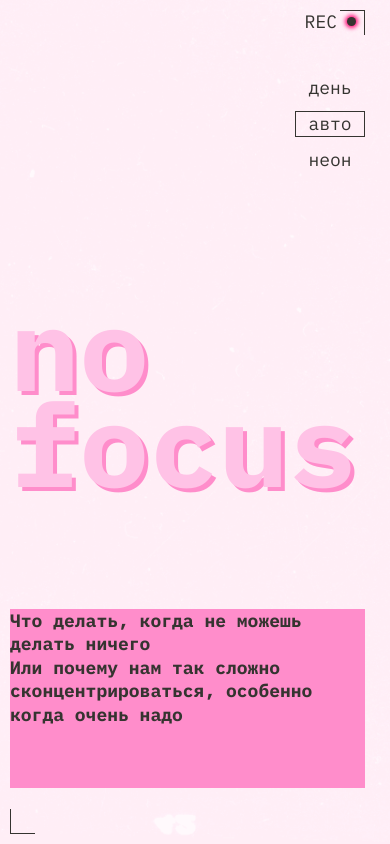
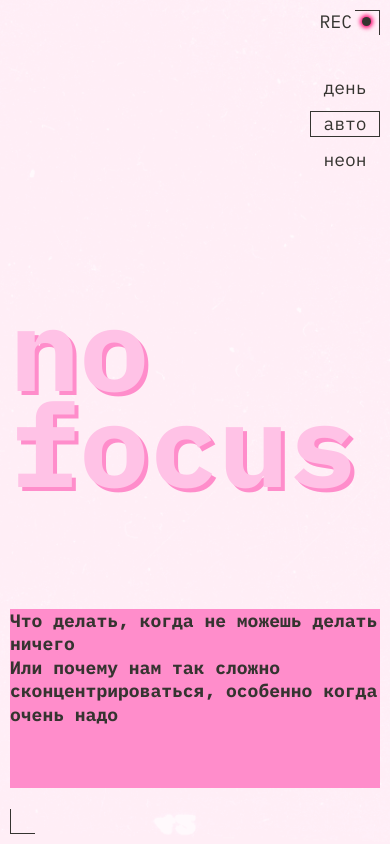
Before and after one commit to vishnevaya7/slozhno-sosredotochitsya-fd, a plain HTML site: page index.html in a window 390 px wide. Shown: the top 844 px of the page. Drawn offline with Linux system fonts and the light colour scheme.

Commit message:
fix mobile version

```diff
--- a/index.html
+++ b/index.html
@@ -5,11 +5,11 @@
   <meta http-equiv="X-UA-Compatible" content="IE=edge"/>
   <meta name="viewport" content="width=device-width, initial-scale=1.0"/>
   <meta name="color-scheme" content="dark light"/>
+  <link rel="stylesheet" href="./fonts/fonts.css">
   <link rel="stylesheet" href="./styles/variables.css"/>
   <link rel="stylesheet" href="./styles/style.css"/>
   <link rel="stylesheet" href="./styles/globals.css"/>
   <link rel="stylesheet" href="./styles/dark.css"/>
-  <link rel="stylesheet" href="./fonts/fonts.css">
   <link rel="stylesheet" href="./styles/light.css"/>
   <title>Сложно сосредоточиться</title>
   <link rel="icon" href="./images/favicon.ico" type="image/x-icon"/>
--- a/styles/style.css
+++ b/styles/style.css
@@ -8,8 +8,11 @@
     background-attachment: fixed;
     background-repeat: no-repeat;
     background-size: cover;
-    inline-size: 375px;
     padding-inline: 10px;
+
+    /*TODO 21321312dsa*/
+    /*inline-size: 375px;*/
+    /*margin-inline: auto;*/
 }
 
 .header, main, .section {
```
